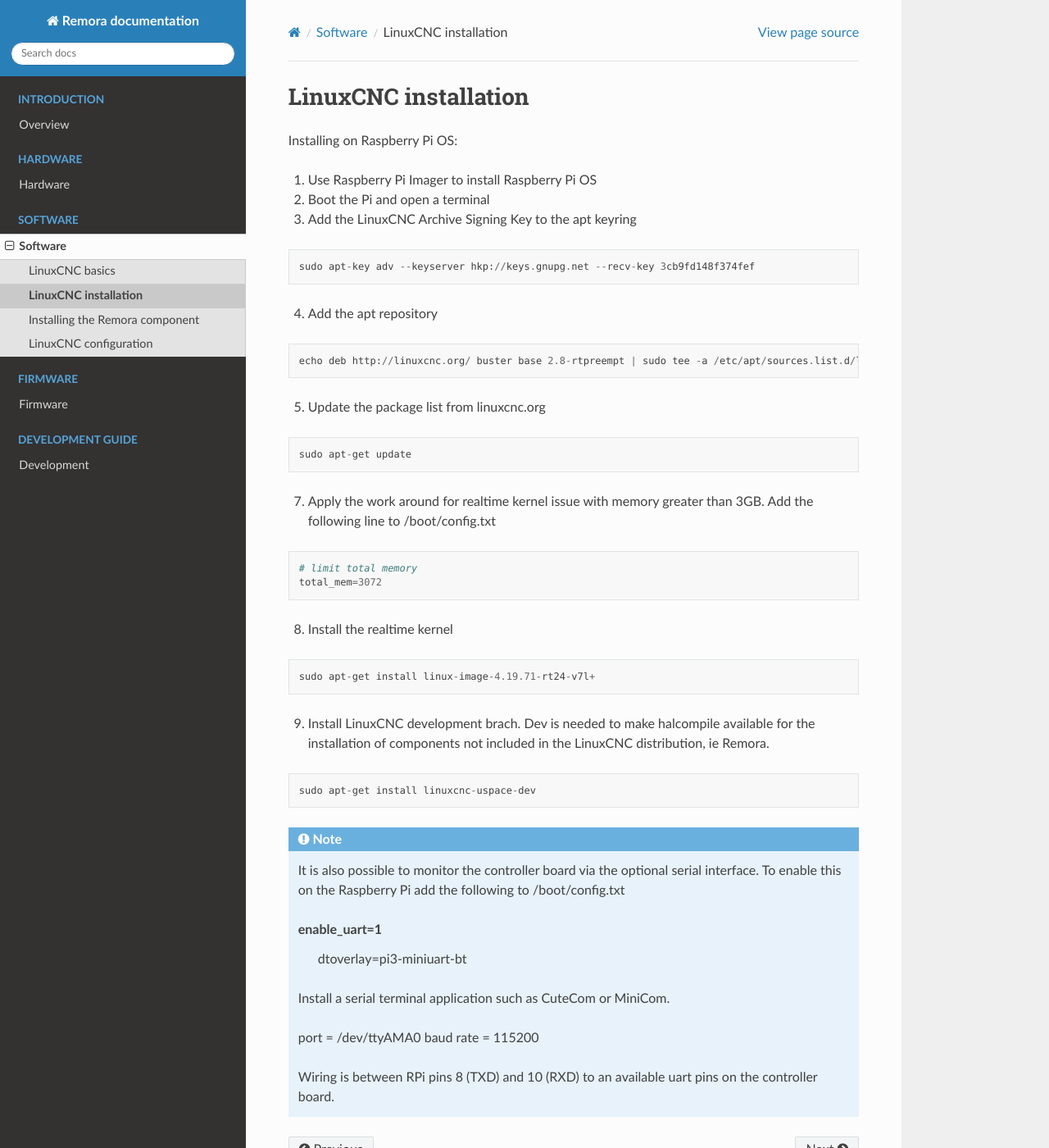
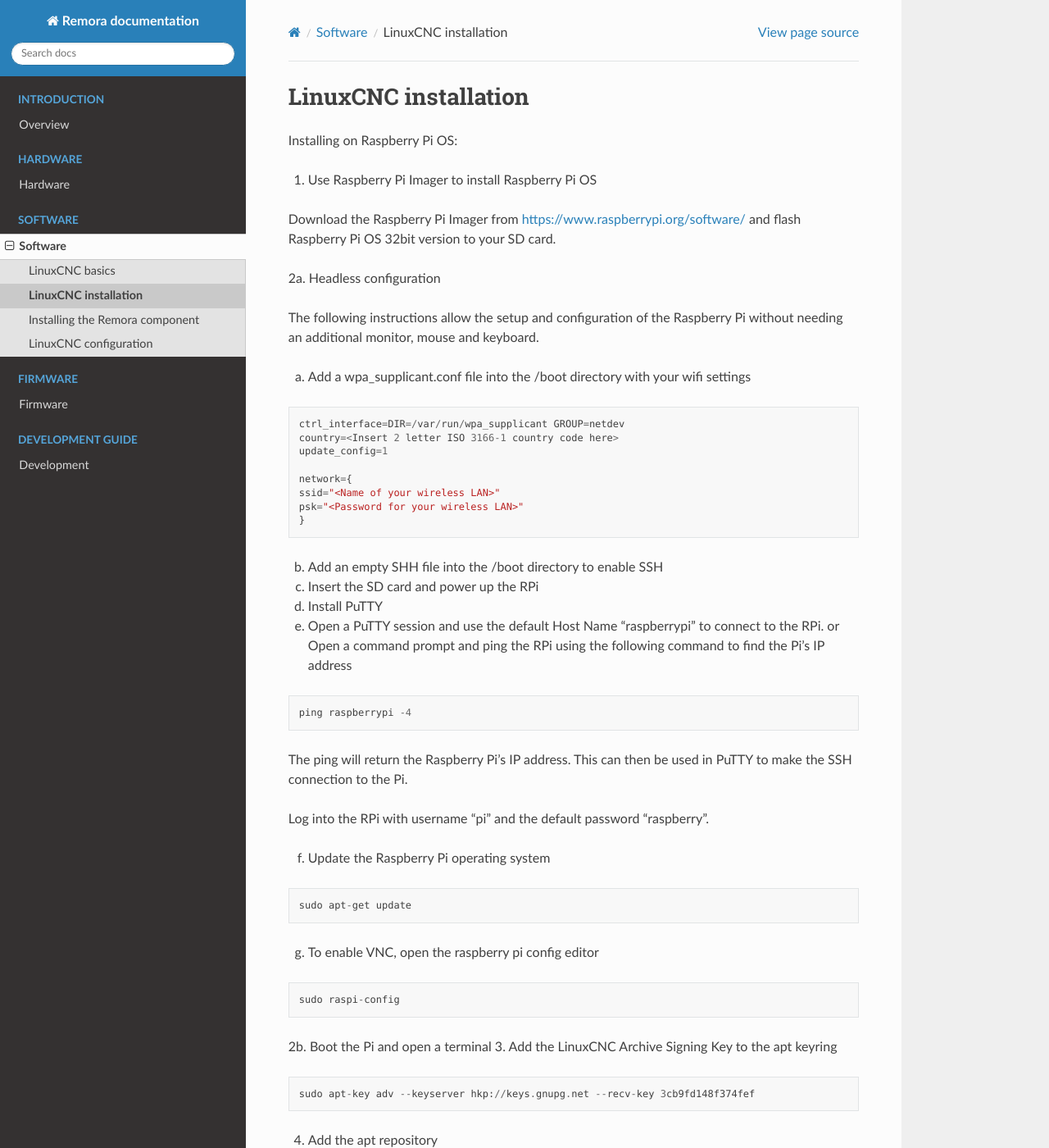
Before and after one commit to scottalford75/Remora-docs, a Sphinx documentation site: the page built from docs/source/software/linuxcnc-installation.rst, in a window 1280 px wide and 1400 px high. Shown: the whole window at 82% size. Built offline with Sphinx 7.4.7 and the Read the Docs theme 2.0.0, drawn with Linux system fonts in a browser that asks for light colours.

Commit message:
Adding further installation documentation

```diff
--- a/docs/source/software/linuxcnc-installation.rst
+++ b/docs/source/software/linuxcnc-installation.rst
@@ -4,7 +4,56 @@
 Installing on Raspberry Pi OS:
 
 1. Use Raspberry Pi Imager to install Raspberry Pi OS
-2. Boot the Pi and open a terminal
+
+Download the Raspberry Pi Imager from https://www.raspberrypi.org/software/ and flash Raspberry Pi OS 32bit version to your SD card.
+
+2a. Headless configuration
+
+The following instructions allow the setup and configuration of the Raspberry Pi without needing an additional monitor, mouse and keyboard.
+
+a) Add a wpa_supplicant.conf file into the /boot directory with your wifi settings
+
+.. code-block::
+
+	ctrl_interface=DIR=/var/run/wpa_supplicant GROUP=netdev
+	country=<Insert 2 letter ISO 3166-1 country code here>
+	update_config=1
+
+	network={
+	ssid="<Name of your wireless LAN>"
+	psk="<Password for your wireless LAN>"
+	}
+
+b) Add an empty SHH file into the /boot directory to enable SSH
+c) Insert the SD card and power up the RPi
+d) Install PuTTY
+e) Open a PuTTY session and use the default Host Name "raspberrypi" to connect to the RPi.
+   or
+   Open a command prompt and ping the RPi using the following command to find the Pi's IP address
+
+.. code-block::
+
+    ping raspberrypi -4
+
+The ping will return the Raspberry Pi's IP address. This can then be used in PuTTY to make the SSH connection to the Pi.
+
+Log into the RPi with username "pi" and the default password "raspberry".
+
+f) Update the Raspberry Pi operating system
+
+.. code-block::
+
+    sudo apt-get update
+
+g) To enable VNC, open the raspberry pi config editor
+
+.. code-block::
+
+    sudo raspi-config
+
+
+
+2b. Boot the Pi and open a terminal
 3. Add the LinuxCNC Archive Signing Key to the apt keyring
 
 .. code-block::
```
